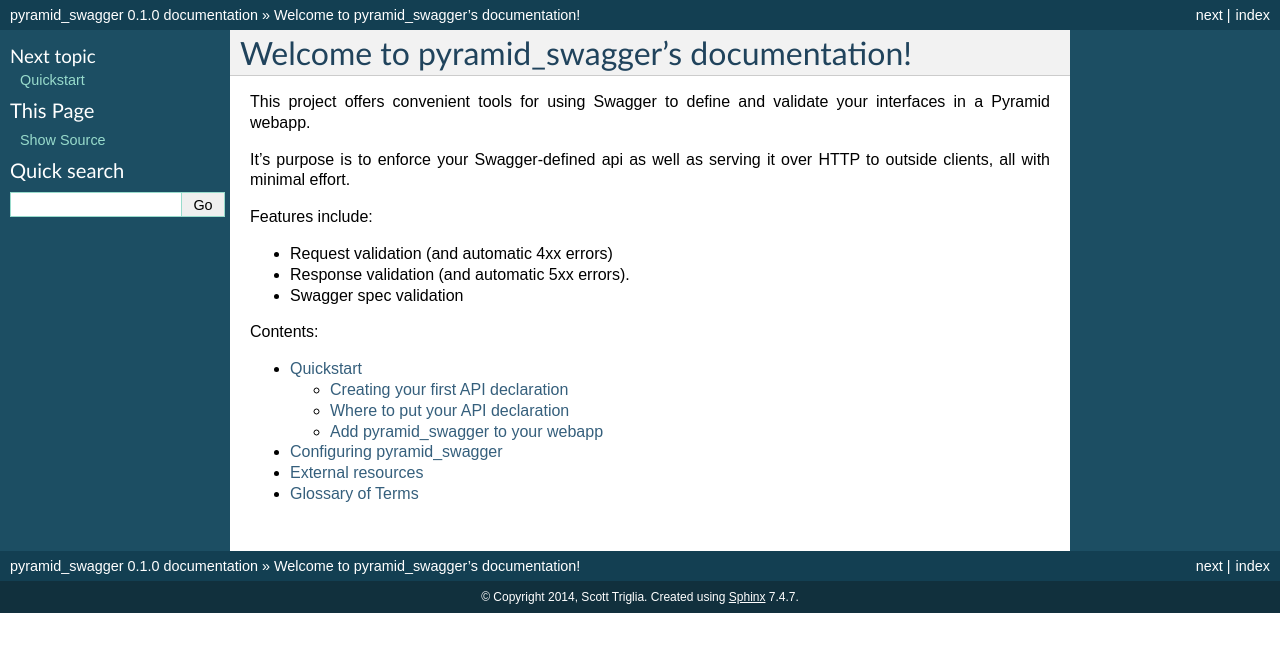
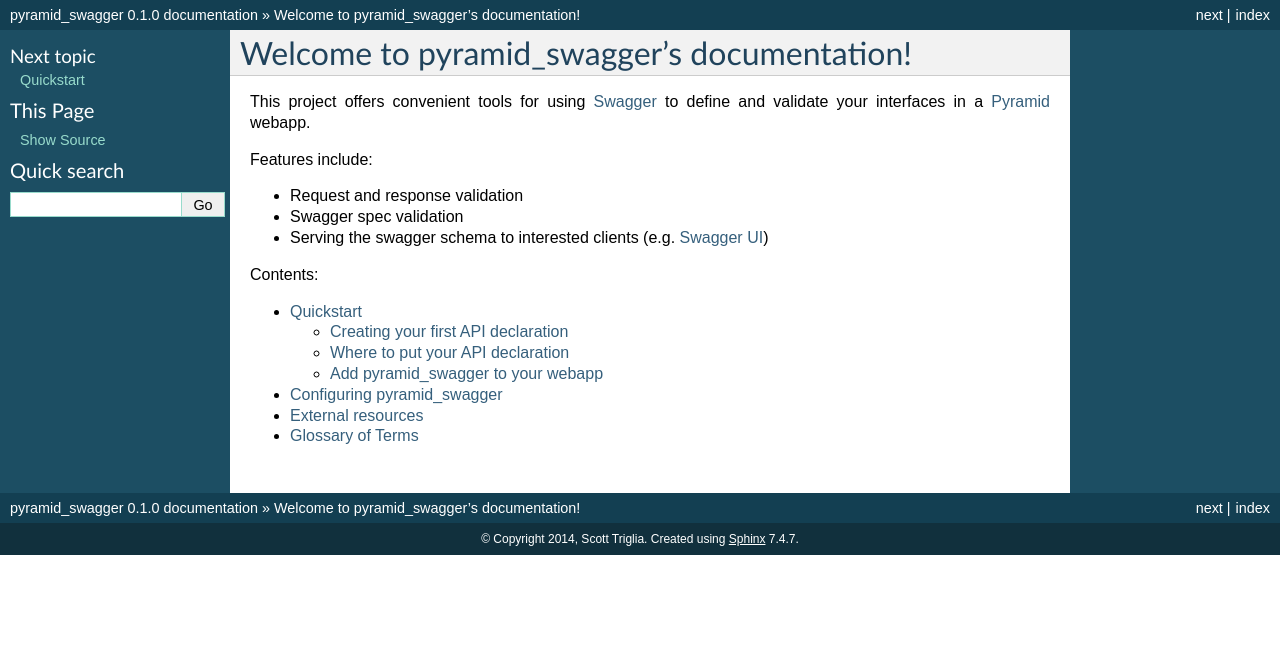
Before and after one commit to Yelp/pyramid_swagger, a Sphinx documentation site: the page built from docs/index.rst, in a window 1280 px wide. Shown: the top 652 px of the page. Built offline with Sphinx 7.4.7, drawn with Linux system fonts in a browser that asks for light colours.

Commit message:
Clean up index.rst

```diff
--- a/docs/index.rst
+++ b/docs/index.rst
@@ -6,19 +6,16 @@
 Welcome to pyramid_swagger's documentation!
 ===========================================
 
-This project offers convenient tools for using Swagger to define and validate
-your interfaces in a Pyramid webapp.
-
-It's purpose is to enforce your Swagger-defined api as well as serving it over
-HTTP to outside clients, all with minimal effort.
+This project offers convenient tools for using `Swagger <https://helloreverb.com/developers/swagger>`_ to define and validate
+your interfaces in a `Pyramid <http://www.pylonsproject.org/>`_ webapp.
 
 Features include:
 
-* Request validation (and automatic 4xx errors)
-
-* Response validation (and automatic 5xx errors).
+* Request and response validation
 
 * Swagger spec validation
+
+* Serving the swagger schema to interested clients (e.g. `Swagger UI <https://github.com/wordnik/swagger-ui>`_)
 
 
 Contents:
```
